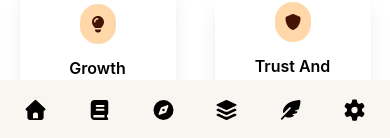
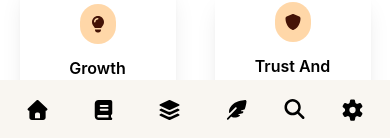
Before and after one commit to DanielApple05/Book-verse, a React (Vite) app in the folder book-verse-frontend/: page /about in a window 390 px wide. Shown: the part 704-842 px from the top of the page. Built offline with nearby package versions, Linux system fonts and the light colour scheme; no server answers.

Commit message:
feat: implement search functionality in mobile navigation bar

```diff
--- a/book-verse-frontend/src/assets/components/navigations/mobileNavBar.jsx
+++ b/book-verse-frontend/src/assets/components/navigations/mobileNavBar.jsx
@@ -1,26 +1,56 @@
-import React from 'react';
+import { useState } from 'react';
 import { FontAwesomeIcon } from '@fortawesome/react-fontawesome';
 import Tabs from '../navigations/navTabs'
 import { NavLink } from 'react-router-dom';
+import Search from '../search';
 
-const  MobileNavBar = () => {
+const MobileNavBar = () => {
+
+  const [searchOpen, setSearchOpen] = useState(false)
   return (
-     <div className='w-full dark:bg-gray-800 bg-[#F9F6F1] fixed bottom-0 flex xl:hidden dark:text-white p-3'>
-        <div className="space-x-4 flex w-full justify-around">
-          {Tabs.map(tab => (
+    <div className='w-full dark:bg-gray-800 bg-[#F9F6F1] fixed bottom-0 flex xl:hidden dark:text-white p-3'>
+      {searchOpen && (
+        <>
+          <div
+            className="fixed inset-0"
+            onClick={() => setSearchOpen(false)}
+          />
+
+          <div className="fixed bottom-20 left-0 right-0 z-50">
+            <Search />
+          </div>
+        </>
+      )}
+      <div className="space-x-4 flex w-full justify-around">
+        {Tabs.map(tab => (
+          tab.action === "search" ? (
+            <button
+              key={tab.id}
+              onClick={() => setSearchOpen(!searchOpen)}
+            >
+              <FontAwesomeIcon
+                icon={tab.icon}
+                className="text-xl" />
+            </button>
+          ) : (
             <NavLink
               key={tab.id}
               to={tab.path}
               className={({ isActive }) =>
-                `flex items-center gap-3 rounded-lg p-2 font-semibold xl:text-sm text-xs hover:bg-[#cd8f6b]  ${isActive ? 'bg-[#E8834A]' : ''
-                }`
+                `flex items-center gap-3 rounded-lg p-2 font-semibold xl:text-sm text-xs hover:bg-[#cd8f6b]
+             ${tab.style || ""}
+             ${isActive ? "bg-[#E8834A]" : ""}`
+
               }
             >
-              <FontAwesomeIcon icon={tab.icon} className={`text-xl ${tab.style}`} />
+              <FontAwesomeIcon
+                icon={tab.icon}
+                className="text-xl" />
             </NavLink>
-          ))}
-        </div>
+          )
+        ))}
       </div>
+    </div>
   );
 }
 
--- a/book-verse-frontend/src/assets/components/navigations/navTabs.jsx
+++ b/book-verse-frontend/src/assets/components/navigations/navTabs.jsx
@@ -1,12 +1,13 @@
-import { faHome, faBook, faCompass, faLayerGroup, faFeatherPointed, faGear } from "@fortawesome/free-solid-svg-icons";
+import { faHome, faBook, faCompass, faLayerGroup, faFeatherPointed, faGear, faMagnifyingGlass } from "@fortawesome/free-solid-svg-icons";
 
 const Tabs = [
   { id: 1, name: "Home",   path: '/home',    icon: faHome },
   { id: 2, name: "Library",    path: '/library', icon: faBook },
-  { id: 3, name: "Discovery",  path: '/discovery', icon: faCompass },
+  { id: 3, name: "Discovery",  path: '/discovery', icon: faCompass, style: "hidden md:block"  },
   { id: 4, name: "Categories",  path: '/category',  icon: faLayerGroup },
-  { id: 5, name: "Authors",  path: '/authors',  icon: faFeatherPointed, style: "hidden:md" },
-  { id: 6, name: "Settings",  path: '/settings',  icon: faGear }
+  { id: 5, name: "Authors",  path: '/authors',  icon: faFeatherPointed},
+  {  id:6, name: "Search", action: "search", icon: faMagnifyingGlass, style: "hidden md:flex" },
+  { id: 7, name: "Settings",  path: '/settings',  icon: faGear }
 ];
 
 export default Tabs;
```
